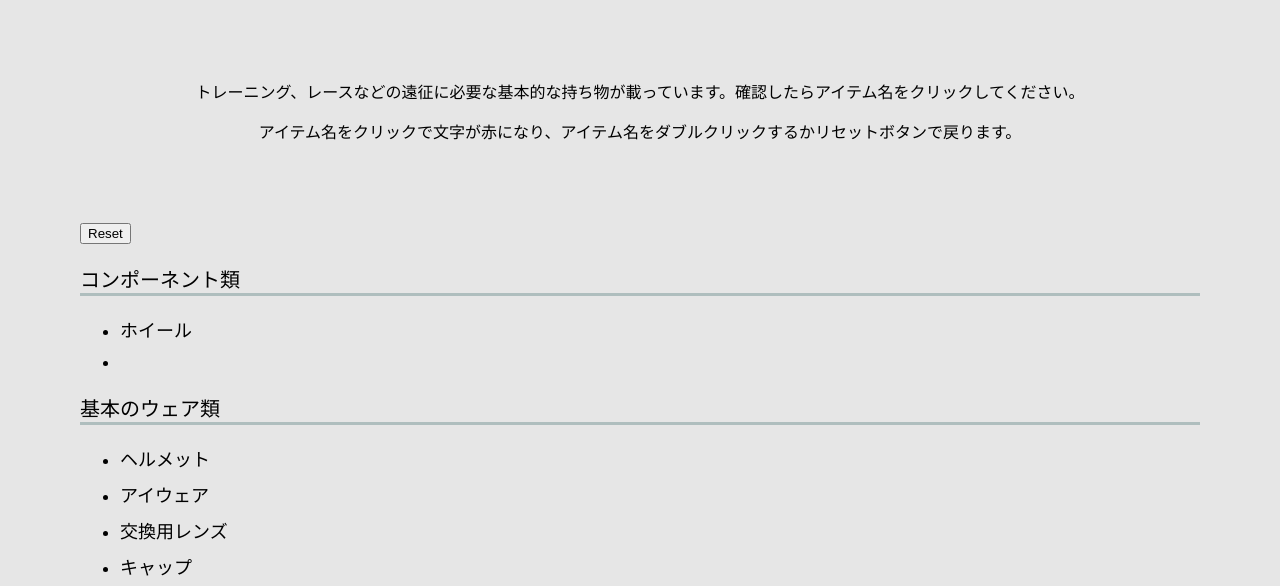
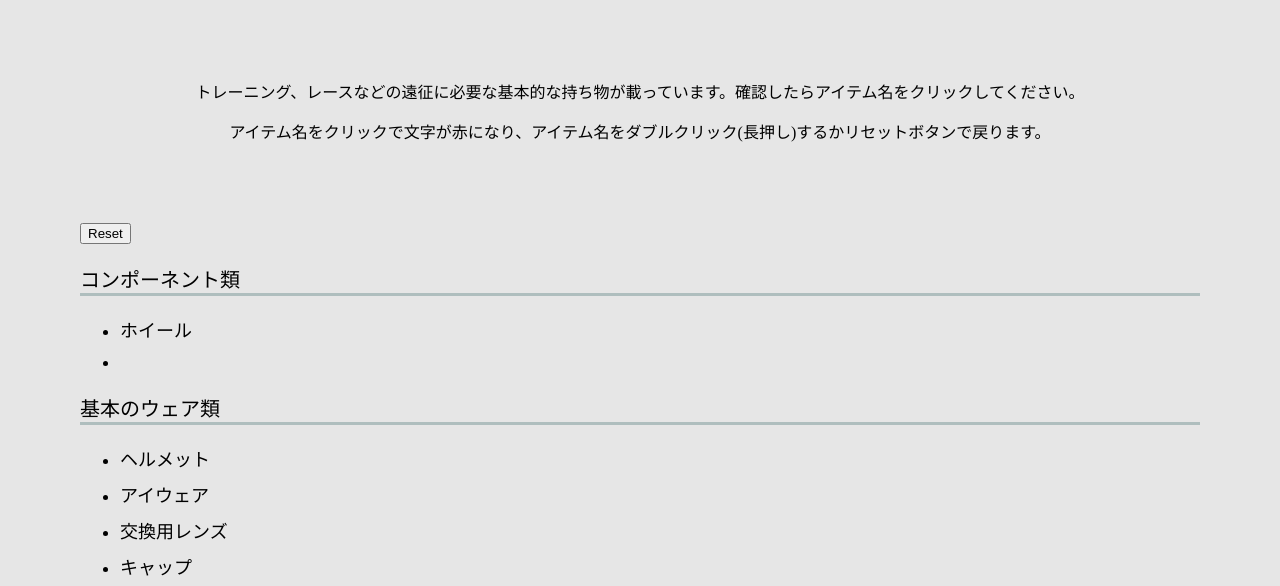
Before and after one commit to Shouma-Murakami/bikelist.github.io, a plain HTML site: page index.html in a window 1280 px wide. Shown: the part 211-797 px from the top of the page. Drawn offline with nearby package versions, Linux system fonts and the light colour scheme.

Commit message:
Update index.html

```diff
--- a/index.html
+++ b/index.html
@@ -1,6 +1,7 @@
 <!DOCTYPE html>
 <head>
 <script src="https://ajax.googleapis.com/ajax/libs/jquery/3.5.1/jquery.min.js"></script>
+<script type="text/javascript" src="js/jquery.longpress.js"></script>
 <link rel="stylesheet" href="style.css">
 <title>持ち物リスト</title>
 </head>
@@ -10,7 +11,7 @@
     </header>
     <div class="inst-txt">
         <p>トレーニング、レースなどの遠征に必要な基本的な持ち物が載っています。確認したらアイテム名をクリックしてください。</p>
-        <p>アイテム名をクリックで文字が赤になり、アイテム名をダブルクリックするかリセットボタンで戻ります。</p>
+        <p>アイテム名をクリックで文字が赤になり、アイテム名をダブルクリック(長押し)するかリセットボタンで戻ります。</p>
     </div>
     <input class="reset-btn" type="reset">
     <div class="main-container">
```
